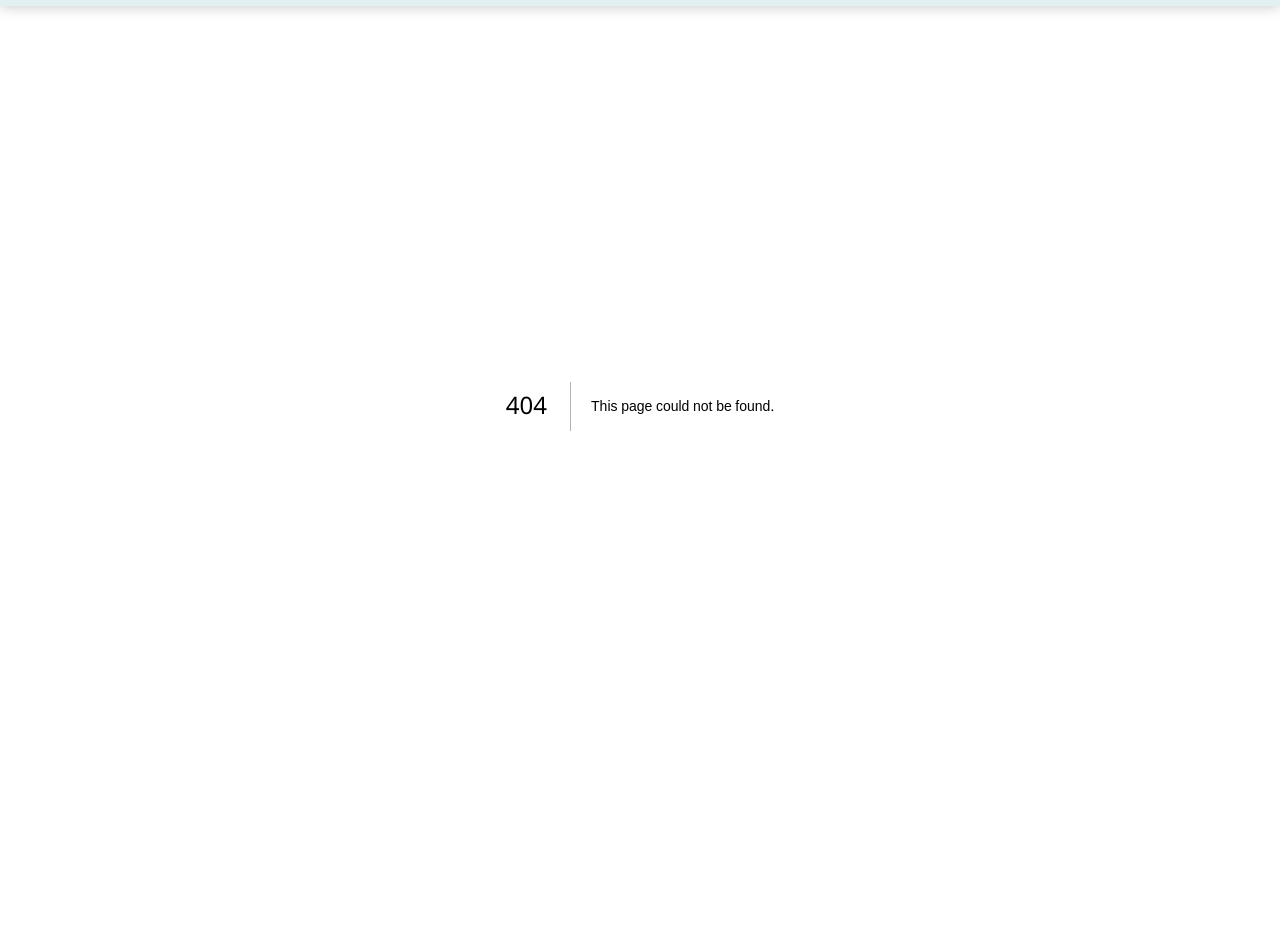
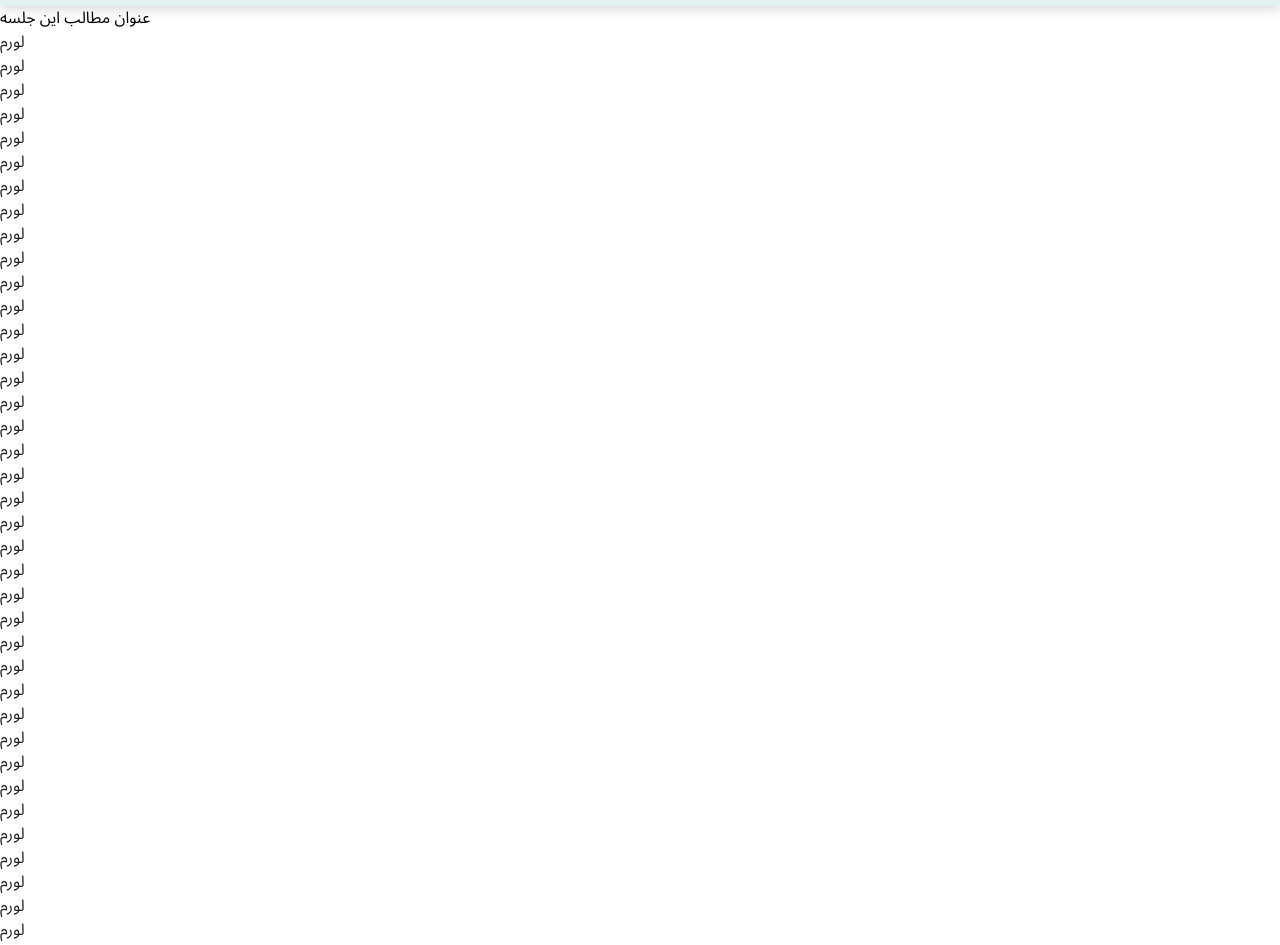
Before and after one commit to mostafafront/mafatih-test, a Next.js app: page /stickyTitle in a window 1280 px wide. Before the commit this address had no page. Shown: the part 80-1025 px from the top of the page. Before the commit the page ends 886 px from the top, so only its background shows below. Built offline with nearby package versions, Linux system fonts and the light colour scheme.

Commit message:
latest commit

```diff
--- a/jsonApi/link.json
+++ b/jsonApi/link.json
@@ -1 +1 @@
-{"type": "text", "body": "salma haleton cheto <Link href='/readerText'>home</Link> dfg"}
+{"type": "text", "body": "salma haleton chetore <a href='./'>salam</a> haleton khobe? namad <a href='./'>khodafez</a> bale bale dorost mafarmaid"}
--- a/package.json
+++ b/package.json
@@ -23,6 +23,7 @@
   "devDependencies": {
     "@types/bootstrap": "^5.2.10",
     "eslint": "^8",
-    "eslint-config-next": "14.0.3"
+    "eslint-config-next": "14.0.3",
+    "tailwindcss": "^3.4.1"
   }
 }
--- /dev/null
+++ b/src/pages/stickyTitle/index.js
@@ -0,0 +1,139 @@
+import React, { useState, useEffect, useRef } from 'react';
+
+export default function Index() {
+  const [isTitleSticky, setIsTitleSticky] = useState(false);
+  const [isIntroSticky, setIsIntroSticky] = useState(false);
+
+  const titleRef = useRef(null);
+  const introRef = useRef(null);
+
+  useEffect(() => {
+    const handleScroll = () => {
+      const scrollTop = window.scrollY;
+
+      if (titleRef.current && introRef.current) {
+        const titleOffsetTop = titleRef.current.offsetTop;
+        const introOffsetTop = introRef.current.offsetTop;
+
+        setIsTitleSticky(scrollTop >= titleOffsetTop && scrollTop < introOffsetTop);
+        setIsIntroSticky(scrollTop >= introOffsetTop);
+      }
+    };
+
+    window.addEventListener('scroll', handleScroll);
+    return () => {
+      window.removeEventListener('scroll', handleScroll);
+    };
+  }, []);
+
+  return (
+    <>
+      <div className='h-[900rem]'>
+        <ul className='text-right'>
+          <div>
+            <div ref={titleRef} className={`bg-white text-black text-lg border-b-8 ${isTitleSticky ? 'border-sky-500 sticky top-0' : ''}`}>عنوان مطالب این جلسه</div>
+            <li>لورم</li>
+            <li>لورم</li>
+            <li>لورم</li>
+            <li>لورم</li>
+            <li>لورم</li>
+            <li>لورم</li>
+            <li>لورم</li>
+            <li>لورم</li>
+            <li>لورم</li>
+            <li>لورم</li>
+            <li>لورم</li>
+            <li>لورم</li>
+            <li>لورم</li>
+            <li>لورم</li>
+            <li>لورم</li>
+            <li>لورم</li>
+            <li>لورم</li>
+            <li>لورم</li>
+            <li>لورم</li>
+            <li>لورم</li>
+            <li>لورم</li>
+            <li>لورم</li>
+            <li>لورم</li>
+            <li>لورم</li>
+            <li>لورم</li>
+            <li>لورم</li>
+            <li>لورم</li>
+            <li>لورم</li>
+            <li>لورم</li>
+            <li>لورم</li>
+            <li>لورم</li>
+            <li>لورم</li>
+            <li>لورم</li>
+            <li>لورم</li>
+            <li>لورم</li>
+            <li>لورم</li>
+            <li>لورم</li>
+            <li>لورم</li>
+            <li>لورم</li>
+            <li>لورم</li>
+            <li>لورم</li>
+            <li>لورم</li>
+            <li>لورم</li>
+            <li>لورم</li>
+            <li>لورم</li>
+            <li>لورم</li>
+            <li>لورم</li>
+            <li>لورم</li>
+            <li>لورم</li>
+            <li>لورم</li>
+            <li>لورم</li>
+            <li>لورم</li>
+            <li>لورم</li>
+            <li>لورم</li>
+          </div>
+          <div ref={introRef}>
+            <li className={`bg-white text-black text-lg border-b-8 ${isIntroSticky ? 'border-sky-500 sticky top-0' : ''}`}> مقدمه: تقسیم احکام</li>
+            <li>لورم</li>
+            <li>لورم</li>
+            <li>لورم</li>
+            <li>لورم</li>
+            <li>لورم</li>
+            <li>لورم</li>
+            <li>لورم</li>
+            <li>لورم</li>
+            <li>لورم</li>
+            <li>لورم</li>
+            <li>لورم</li>
+            <li>لورم</li>
+            <li>لورم</li>
+            <li>لورم</li>
+            <li>لورم</li>
+            <li>لورم</li>
+            <li>لورم</li>
+            <li>لورم</li>
+            <li>لورم</li>
+            <li>لورم</li>
+            <li>لورم</li>
+            <li>لورم</li>
+            <li>لورم</li>
+            <li>لورم</li>
+            <li>لورم</li>
+            <li>لورم</li>
+            <li>لورم</li>
+            <li>لورم</li>
+            <li>لورم</li>
+            <li>لورم</li>
+            <li>لورم</li>
+            <li>لورم</li>
+            <li>لورم</li>
+            <li>لورم</li>
+            <li>لورم</li>
+            <li>لورم</li>
+            <li>لورم</li>
+            <li>لورم</li>
+            <li>لورم</li>
+            <li>لورم</li>
+            <li>لورم</li>
+            <li>لورم</li>
+          </div>
+        </ul>
+      </div>
+    </>
+  );
+}
--- a/src/styles/globals.css
+++ b/src/styles/globals.css
@@ -25,9 +25,3 @@ body {
   max-width: 100vw;
   overflow-x: hidden;
 }
-
-
-a {
-  color: inherit;
-  text-decoration: none;
-}
--- /dev/null
+++ b/tailwind.config.js
@@ -0,0 +1,10 @@
+/** @type {import('tailwindcss').Config} */
+module.exports = {
+  content: [
+    "./src/**/*.{js,jsx,ts,tsx}",
+  ],
+  theme: {
+    extend: {},
+  },
+  plugins: [],
+}
```
Also changed, not shown: src/pages/imageTest/index.js (+59 -13 lines), public/images/footerPrayer.svg (renamed from public/images/footer-preyer.svg), 1 other file (tests, documents, lock files or other folders).
